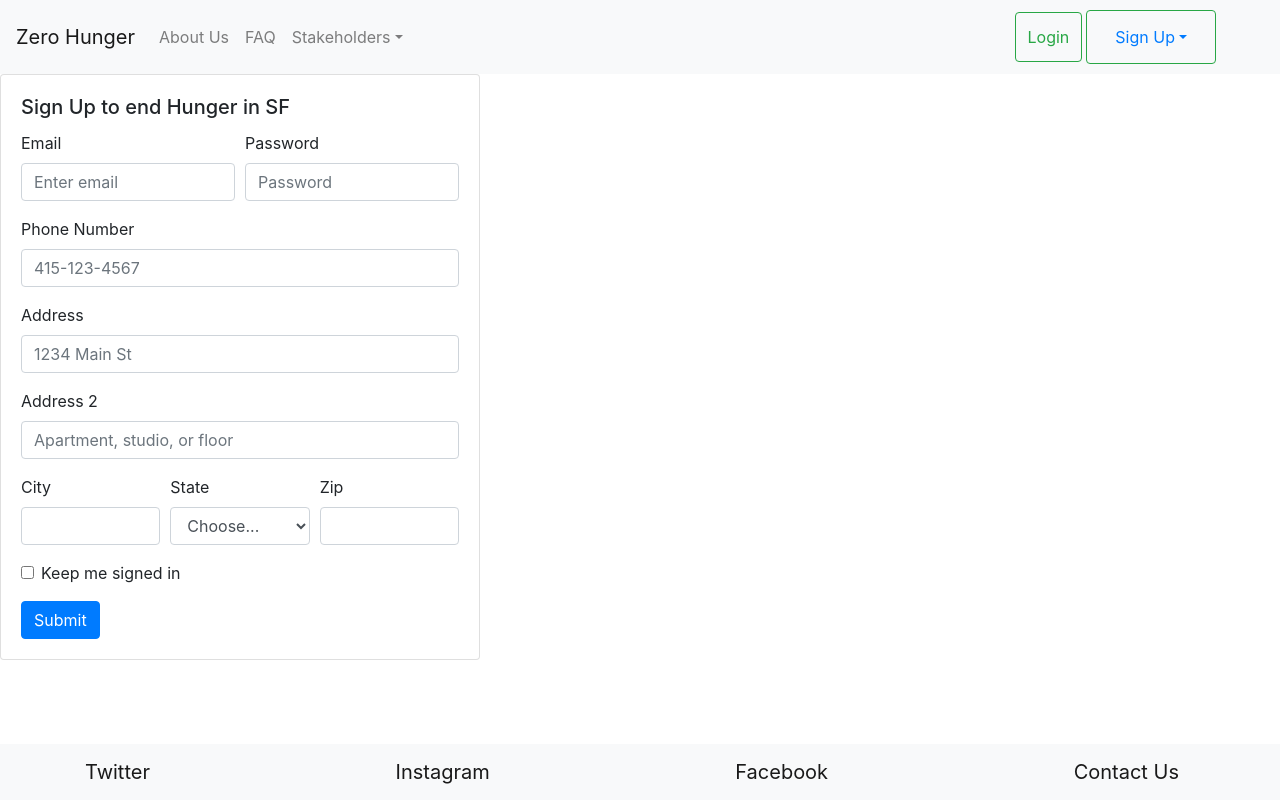
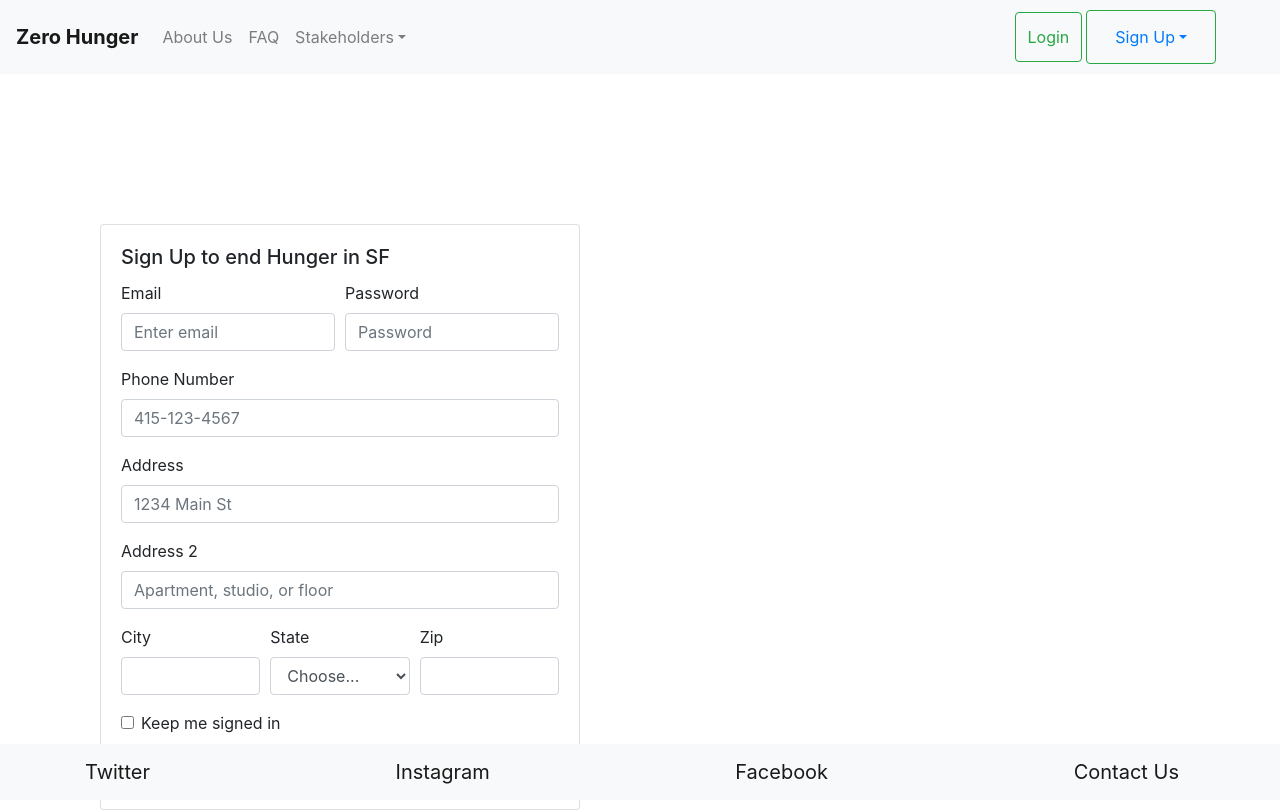
Before and after one commit to makhmudislamov/food-sharing-mvp, a React (Create React App) app in the folder food-sharing/: page /signup in a window 1280 px wide. Built offline with nearby package versions, Linux system fonts and the light colour scheme.

Commit message:
more CSS

```diff
--- a/food-sharing/src/components/cards/loginCard.jsx
+++ b/food-sharing/src/components/cards/loginCard.jsx
@@ -6,7 +6,7 @@ class LoginCard extends Component {
     render() {
         return (
             // add paddingleft and padding top
-            <Card style={{ width: "30rem", marginLeft: "50px" }}>
+            <Card style={{ width: "30rem", marginLeft: "200px", marginTop: "250px" }}>
                 <Card.Body>
                     <Card.Title>Login</Card.Title>
                     <Form>
--- a/food-sharing/src/components/cards/signupForm.jsx
+++ b/food-sharing/src/components/cards/signupForm.jsx
@@ -5,7 +5,13 @@ class SignUpForm extends Component {
     // state = {  }
     render() {
         return (
-            <Card style={{ width: "30rem" }}>
+            <Card
+                style={{
+                    width: "30rem",
+                    marginLeft: "100px",
+                    marginTop: "150px"
+                }}
+            >
                 <Card.Body>
                     <Card.Title> Sign Up to end Hunger in SF</Card.Title>
                     <Form>
--- a/food-sharing/src/components/homePageBody.jsx
+++ b/food-sharing/src/components/homePageBody.jsx
@@ -1,22 +1,27 @@
 import React, { Component } from 'react';
 import { Card, CardGroup} from "react-bootstrap";
+
 
 class Body extends Component {
     // state = {  }
     render() {
         return (
-            < CardGroup className="m-5" >
+            <div>
+                <CardGroup className="m-5">
                     <Card className="m-1">
                         <Card.Img variant="top" src="holder.js/100px160" />
                         <Card.Body>
                             <Card.Title>Partner Restaurants</Card.Title>
                             <Card.Text>
-                            This is a wider card with supporting text below as a natural lead-in to
-                            additional content. This content is a little bit longer.
+                                This is a wider card with supporting text below
+                                as a natural lead-in to additional content. This
+                                content is a little bit longer.
                             </Card.Text>
                         </Card.Body>
                         <Card.Footer>
-                        <small className="text-muted">Last updated 3 mins ago</small>
+                            <small className="text-muted">
+                                Last updated 3 mins ago
+                            </small>
                         </Card.Footer>
                     </Card>
                     <Card className="m-1">
@@ -24,12 +29,14 @@ class Body extends Component {
                         <Card.Body>
                             <Card.Title>Partner Shelters</Card.Title>
                             <Card.Text>
-                            This card has supporting text below as a natural lead-in to additional
-        content.{' '}
+                                This card has supporting text below as a natural
+                                lead-in to additional content.{" "}
                             </Card.Text>
                         </Card.Body>
                         <Card.Footer>
-                        <small className="text-muted">Last updated 3 mins ago</small>
+                            <small className="text-muted">
+                                Last updated 3 mins ago
+                            </small>
                         </Card.Footer>
                     </Card>
                     <Card className="m-1">
@@ -37,16 +44,20 @@ class Body extends Component {
                         <Card.Body>
                             <Card.Title>Volunteer-Couriers</Card.Title>
                             <Card.Text>
-                            This is a wider card with supporting text below as a natural lead-in to
-                            additional content. This card has even longer content than the first to
+                                This is a wider card with supporting text below
+                                as a natural lead-in to additional content. This
+                                card has even longer content than the first to
                                 show that equal height action.
                             </Card.Text>
                         </Card.Body>
                         <Card.Footer>
-                        <small className="text-muted">Last updated 3 mins ago</small>
+                            <small className="text-muted">
+                                Last updated 3 mins ago
+                            </small>
                         </Card.Footer>
                     </Card>
                 </CardGroup>
+            </div>
         );
     }
 }
--- a/food-sharing/src/components/navbar.jsx
+++ b/food-sharing/src/components/navbar.jsx
@@ -7,7 +7,7 @@ class NavigationBar extends Component {
     render() {
         return (
             <Navbar style={{paddingRight: "5%"}} bg="light" expand="lg">
-                <Navbar.Brand href="/">Zero Hunger</Navbar.Brand>
+                <Navbar.Brand style={{fontWeight: "bold"}} href="/">Zero Hunger</Navbar.Brand>
                 <Navbar.Toggle aria-controls="basic-navbar-nav" />
                 <Navbar.Collapse id="basic-navbar-nav">
                     <Nav className="mr-auto">
```
Also changed, not shown: food-sharing/src/components/main.jpeg (added). Lines whose indentation alone changed are shown as unchanged.
